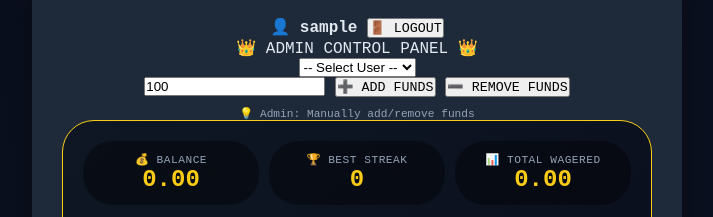
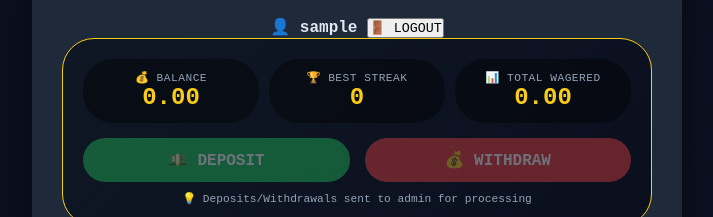
Before and after one commit to sweepingedge4080/coinflip, a website: page public/game.html in a window 1280 px wide. Shown: the part 85-302 px from the top of the page, without its empty margins (283-996 px from the left). Drawn offline with Linux system fonts and the light colour scheme; sample sign-in values are in the browser's storage.

Commit message:
Update game.html

```diff
--- a/public/game.html
+++ b/public/game.html
@@ -35,18 +35,8 @@
     </div>
 
     <!-- ============================================================
-         ADMIN PANEL (Hidden by default, shown only for admins)
+         ADMIN PANEL - ❌ REMOVED
          ============================================================ -->
-    <div class="admin-panel" id="adminPanel">
-        <div class="admin-title">👑 ADMIN CONTROL PANEL 👑</div>
-        <select id="adminUserSelect" class="admin-user-select"><option value="">-- Select User --</option></select>
-        <div class="admin-controls">
-            <input type="number" step="0.01" id="adminAmount" class="admin-input" placeholder="Amount" value="100">
-            <button id="adminAddBtn" class="admin-add-btn">➕ ADD FUNDS</button>
-            <button id="adminRemoveBtn" class="admin-remove-btn">➖ REMOVE FUNDS</button>
-        </div>
-        <div class="info-text">💡 Admin: Manually add/remove funds</div>
-    </div>
 
     <!-- ============================================================
          BANKING PANEL
@@ -74,7 +64,7 @@
     </div>
 
     <!-- ============================================================
-         DEPOSIT MODAL
+         DEPOSIT MODAL (Full - unchanged)
          ============================================================ -->
     <div id="depositModal" class="modal">
         <div class="modal-content">
@@ -352,7 +342,7 @@
     </div>
 
     <!-- ============================================================
-         WITHDRAW MODAL
+         WITHDRAW MODAL (Full - unchanged)
          ============================================================ -->
     <div id="withdrawModal" class="modal">
         <div class="modal-content">
@@ -446,7 +436,7 @@
          ============================================================ -->
     <div class="coin-area" id="coinArea">
         <div class="coin" id="coin">🪙</div>
-        <div class="result" id="result">Login to start playing!</div>
+        <div class="result" id="result">Select Heads or Tails to start!</div>
     </div>
 
     <!-- ============================================================
```
